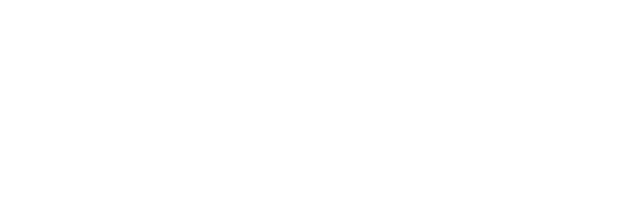
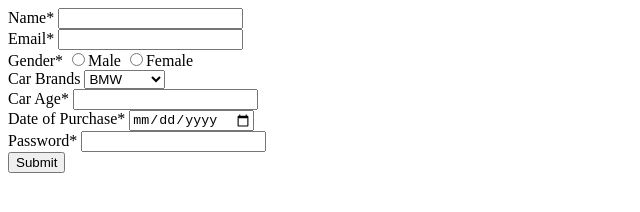
Before and after one commit to acciojob/car-insurance-form-SwatiJangra, a website: page main.html in a window 1280 px wide. Shown: the whole page, without its empty margins (0-640 px from the left). Drawn offline with Linux system fonts and the light colour scheme.

Commit message:
created a submission

```diff
--- a/main.html
+++ b/main.html
@@ -8,6 +8,37 @@
 
 <body>
 	<!-- the entire body must be written by student -->
+	<form method="post">
+			<label for="name">Name*</label>
+			<input type="text"  id="name" required><br/>
+
+		<label for="email">Email*</label>
+		<input type="email"  id="email" required><br/>
+
+				<label >Gender*</label>
+			    <input type= "radio"  value="male" id="male" name="gender" required>Male
+				<label for= "male"></label>
+				<input type="radio"  value="female" id="female" name="gender" required >Female
+				<label for="female"></label><br/>
+
+		<label for="cars">Car Brands</label>
+			<select id="cars" name="cars" >
+				<option value= "bmw">BMW</option>
+				<option value="audi">Audi</option>
+				<option value="mercedez">Mercedez</option>
+			</select><br/>
+
+			<label for="carage">Car Age*</label>
+			<input type="number" id="carage" required ><br/>
+
+			<label for="dop">Date of Purchase*</labe>
+			<input type="date"  id="dop" required><br/>
+
+			<label for="password">Password*</labe>
+			<input type="password" id="password" required><br/>
+
+			<button type="submit">Submit</button>
+	</form>
     <script type="text/javascript" src="./script.js">
 </script>
 
```
